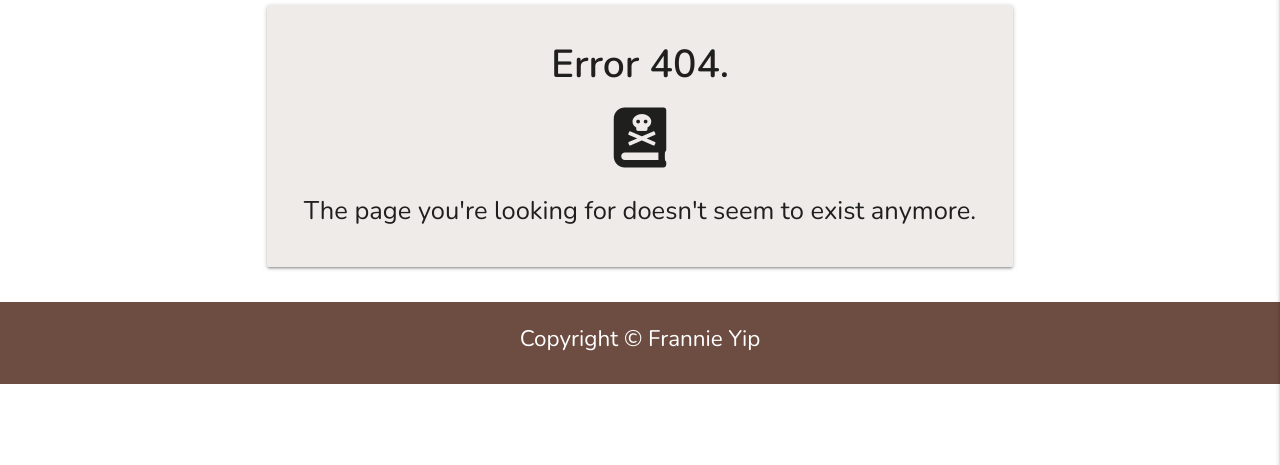
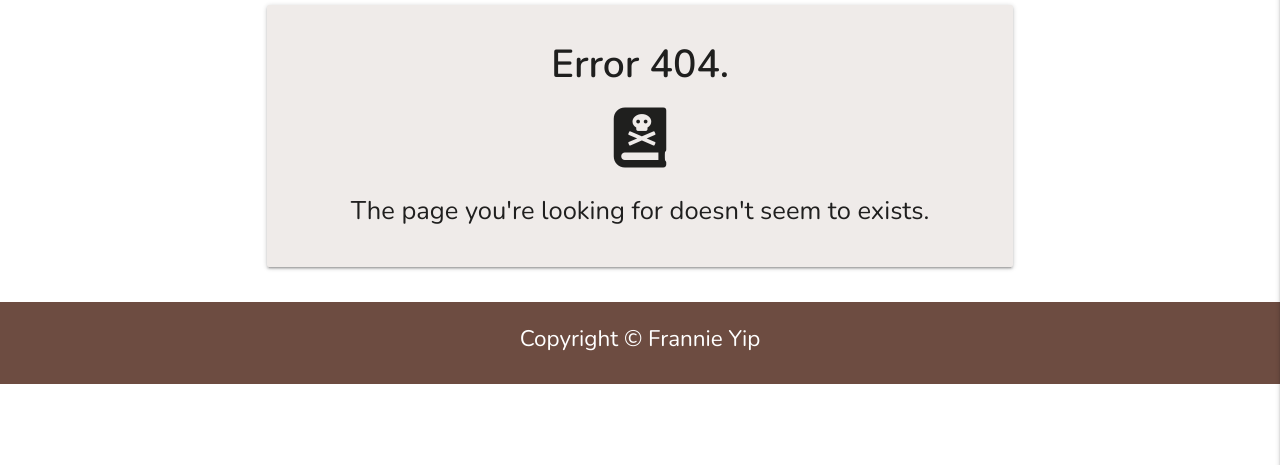
Before and after one commit to finnsterfran/The_Written_Tapestry, a Flask app: template templates/404.html in a window 1280 px wide. Shown: the part 177-642 px from the top of the page. Run offline with Flask 2, Linux system fonts and the light colour scheme; the template is opened without the code that fills it, so the values that code supplies are empty; some libraries are stand-ins or nearby versions.

Commit message:
changed 404

```diff
--- a/templates/404.html
+++ b/templates/404.html
@@ -5,7 +5,7 @@
         <div class="card-panel brown lighten-5 center-align">
             <h2 class="error-title">Error 404.</h2>
             <span><i class="fas fa-book-dead fa-4x"></i></span>
-            <h3 class="error-content">The page you're looking for doesn't seem to exist anymore.</h3>
+            <h3 class="error-content">The page you're looking for doesn't seem to exists.</h3>
         </div>
     </div>
 </div>
```
